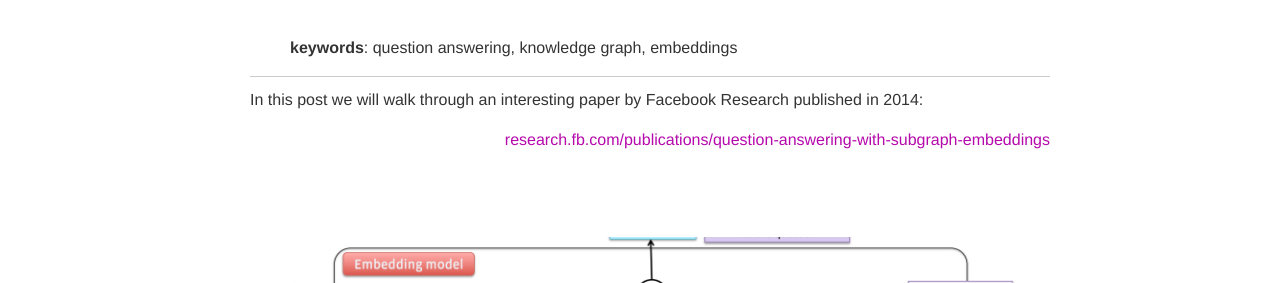
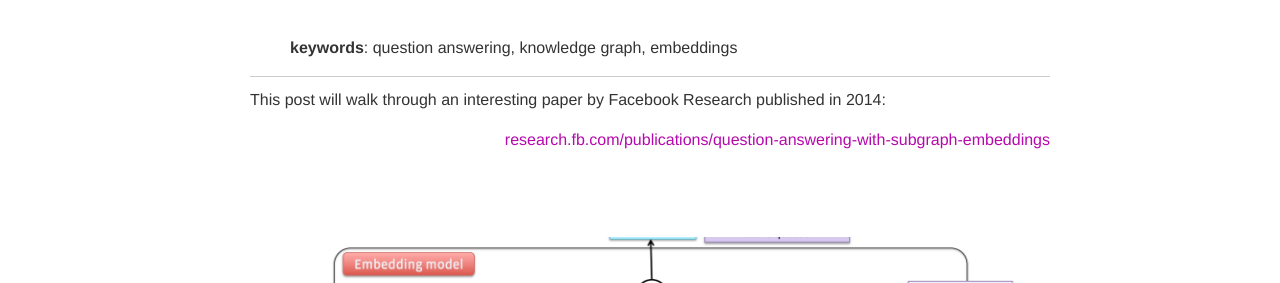
Before and after one commit to kartikperisetla/kartikperisetla.github.io, a Jekyll site: the page built from _posts/2020-03-12-question.answering.subgraph.embeddings.markdown, in a window 1280 px wide and 900 px high. Shown: the part 188-471 px from the top of the window. Built offline with Jekyll 4.4.1, drawn with Linux system fonts in a browser that asks for light colours; nearby versions of some CDN libraries.

Commit message:
Update 2020-03-12-question.answering.subgraph.embeddings.markdown

```diff
--- a/_posts/2020-03-12-question.answering.subgraph.embeddings.markdown
+++ b/_posts/2020-03-12-question.answering.subgraph.embeddings.markdown
@@ -7,7 +7,7 @@
 <h4 class="year" />
 
 <p align="justify">
-    In this post we will walk through an interesting paper by Facebook Research published in 2014:
+    This post will walk through an interesting paper by Facebook Research published in 2014:
 </p>
 <a
     href="https://research.fb.com/publications/question-answering-with-subgraph-embeddings/">research.fb.com/publications/question-answering-with-subgraph-embeddings</a>
@@ -126,9 +126,9 @@
 <p align="justify">
     At inference time, given a question q, the model predicts the answer with:<br/>
     <img width="300px" src="{{ site.baseurl }}/assets/img/blog/argmax.png"><br />
-    One possibility of this candidate set - is to take complete knowledge base, but has speed and precisiion issues. So authors decided to go ahead with generation of this answer candidate set for each question.<br/>
+    One possibility of this candidate set - is to take complete knowledge base, but has speed and precisiion issues. So authors decided to go ahead with generation of this answer candidate set for each question.<br/><br/>
 
-    Authors went ahead with two approaches: C1 -> where they consider only the Freebase triples that have the question entity in them such that all 1-hop answer entities are included in the candidate set.<br/>
+    Authors went ahead with two approaches: C1 -> where they consider only the Freebase triples that have the question entity in them such that all 1-hop answer entities are included in the candidate set.<br/><br/>
 
     C2 -> In order to be able to answer answers which are at 2-hop, authors are leveraging beam-search to expand the 2nd hop relations candidates. The model first ranks relations type that are likely to be expressed in question and only add 2nd hop candidates to answer candidate set when these relations appear in those paths.
 </p><br/>
@@ -136,6 +136,6 @@
 <h3>Experiments and Results</h3>
 <p align="justify">
 Authors have shared numbers in the table that indicates their strategy C2 performs the best in terms of F1 score and Precision@1. Replacing C2 by C1 shows a drop in performance as system is not able to handle any questions other than 1-hop ones.
-<br/>
+<br/><br/>
 Overall, the results presented in this paper verify the hypothesis that a richer representation for answers using local subgraoph can store the pertinent information which helps in correctly answering the question.
 </p>
```
